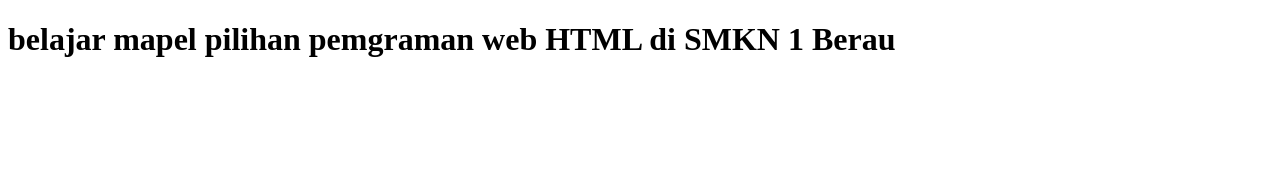
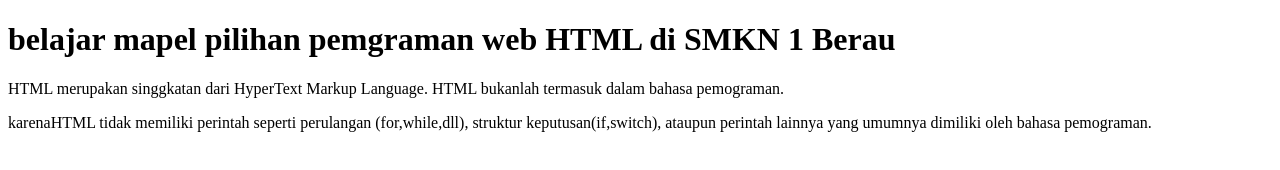
Before and after one commit to Pemrograman-Web-SMKN1Berau/pengenalan-html-css-gitamentari, a plain HTML site: page INDEX.HTML in a window 1280 px wide. Drawn offline with Linux system fonts and the light colour scheme.

Commit message:
revisi index.html

```diff
--- a/INDEX.HTML
+++ b/INDEX.HTML
@@ -7,6 +7,14 @@
  </head>
  <body>
     <H1>belajar mapel pilihan pemgraman web HTML di SMKN 1 Berau</H1>
-    <!--setiap teks yang-->
+    <!--setiap teks yang di apit oleh tag <h1> akan
+        dianggap/diperlakukan
+        sebagai header dengan level 1(tertinggi) -->
+        HTML merupakan singgkatan dari HyperText Markup Language.
+        HTML bukanlah termasuk dalam bahasa pemograman.
+        <p>karenaHTML tidak memiliki perintah seperti perulangan
+            (for,while,dll), struktur keputusan(if,switch),
+            ataupun perintah lainnya yang umumnya dimiliki oleh
+            bahasa pemograman.</p>
  </body>
  </html>
```
